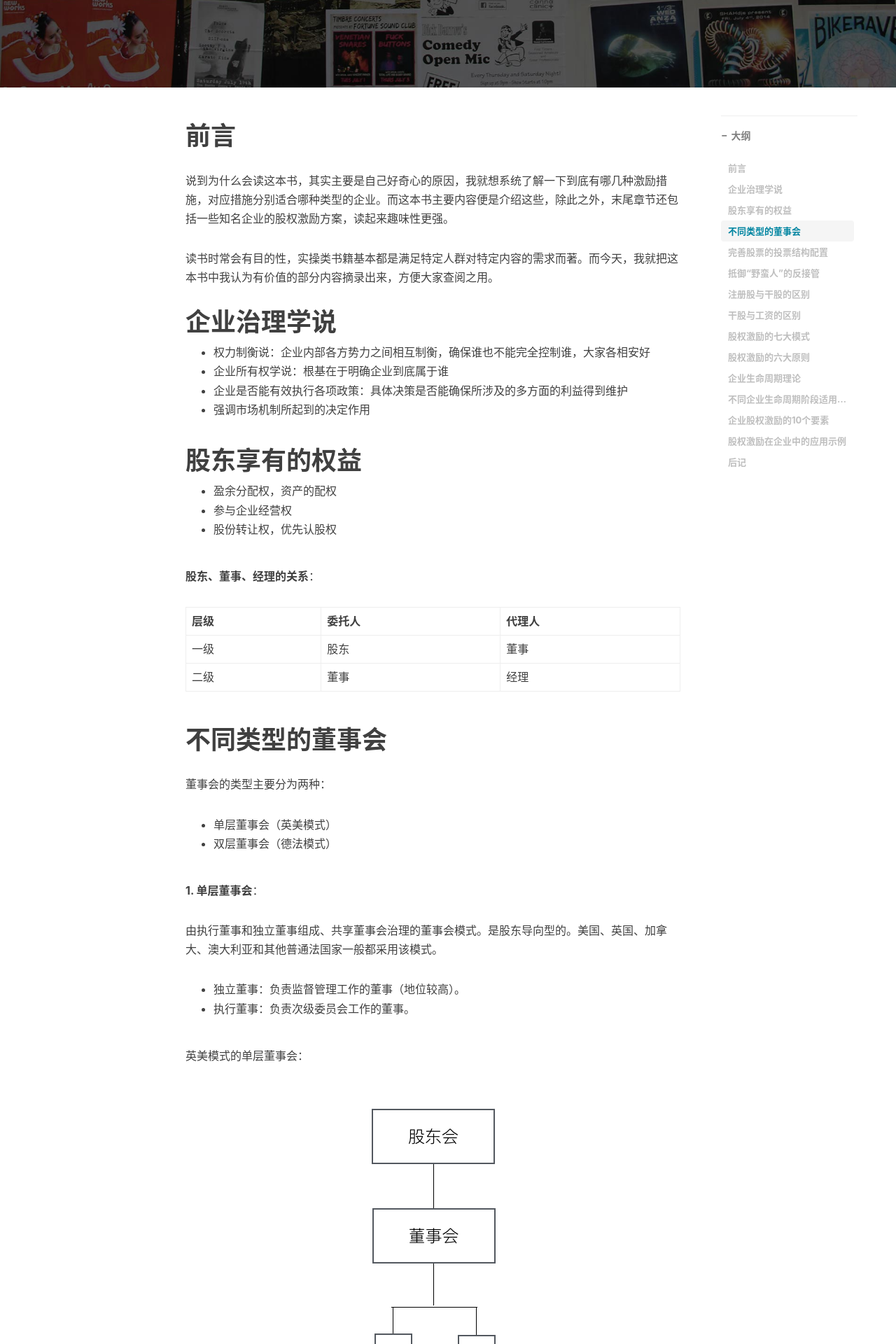
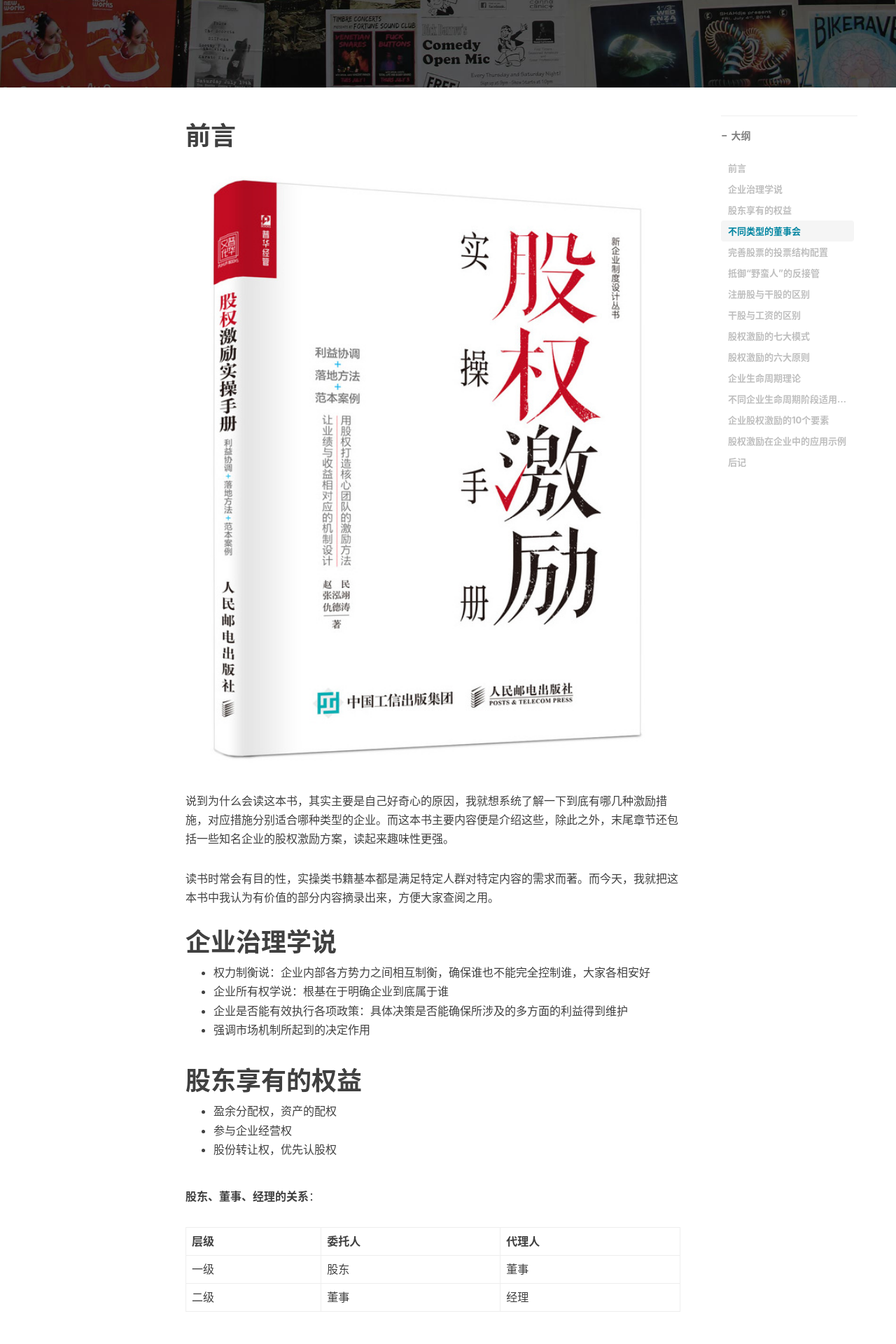
Before and after one commit to qingtian/qingtian.github.com, a Jekyll site: the page built from _posts/2021-10-13-practical-handbook-of-equity-incentives.md, in a window 1280 px wide. Shown: the part 412-2332 px from the top of the page at 70% size. Built offline with Jekyll 4.4.1, drawn with Linux system fonts in a browser that asks for light colours; nearby versions of some CDN libraries; comment, search, counter and statistics services are not loaded.

Commit message:
添加书封面图

```diff
--- a/_posts/2021-10-13-practical-handbook-of-equity-incentives.md
+++ b/_posts/2021-10-13-practical-handbook-of-equity-incentives.md
@@ -15,6 +15,8 @@ tags:
 ---
 
 # 前言
+
+![0](/img/20211013/0.png)
 
 说到为什么会读这本书，其实主要是自己好奇心的原因，我就想系统了解一下到底有哪几种激励措施，对应措施分别适合哪种类型的企业。而这本书主要内容便是介绍这些，除此之外，末尾章节还包括一些知名企业的股权激励方案，读起来趣味性更强。
 
```
Also changed, not shown: img/20211013/0.png (added).
